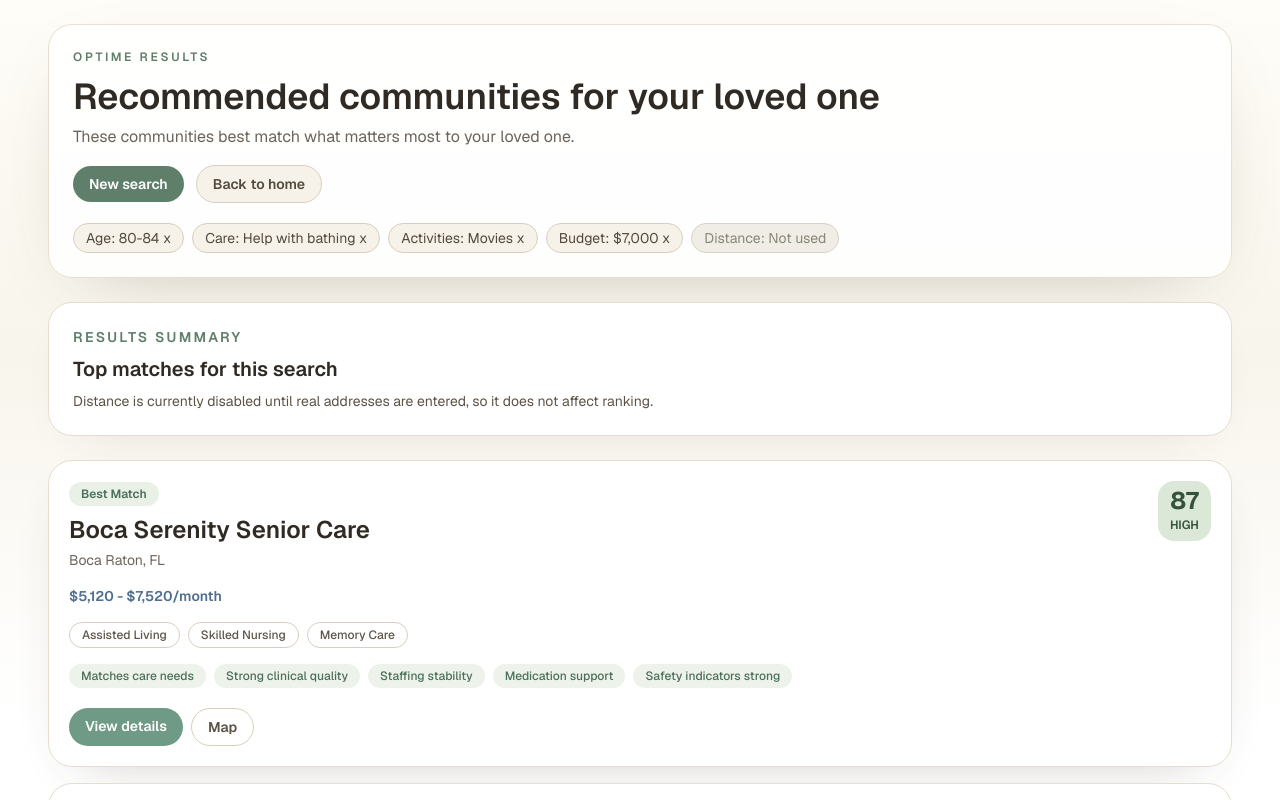
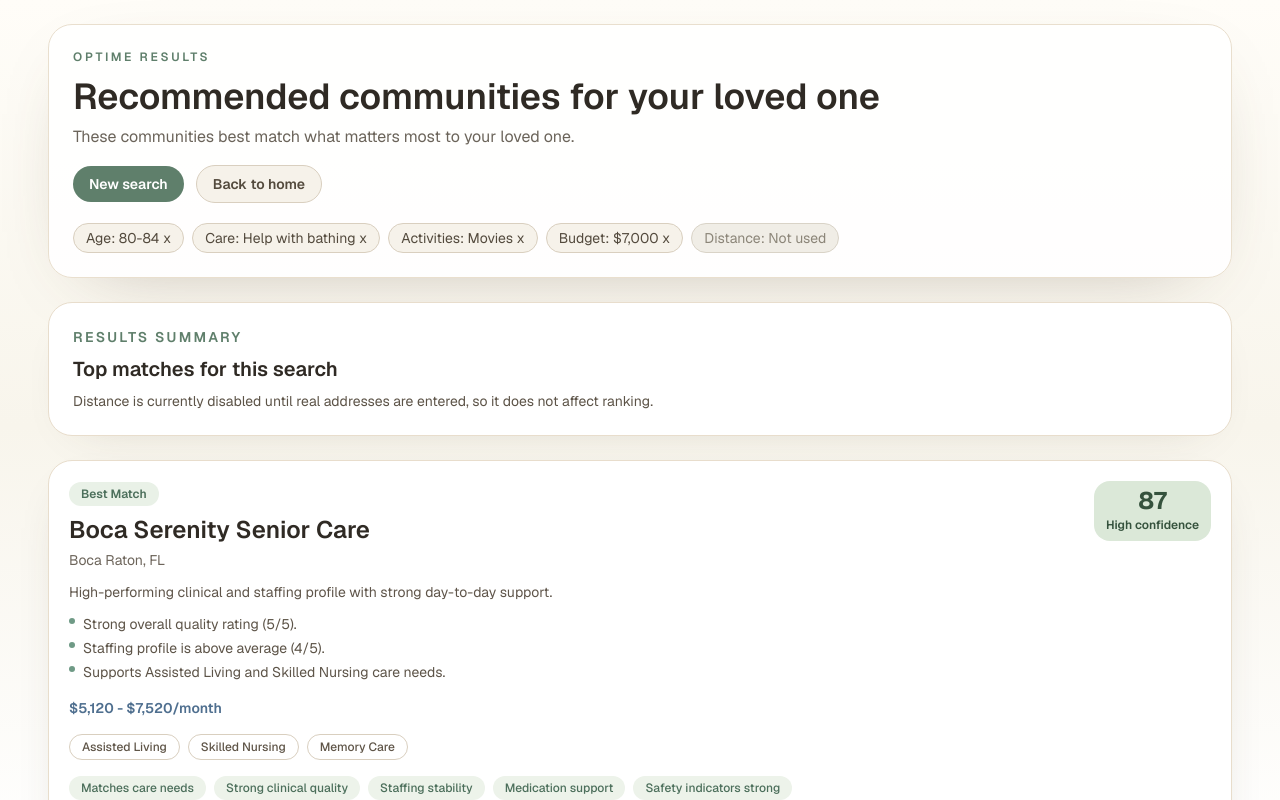
Before and after one commit to shaienglert/optime-nursing, a Next.js app in the folder frontend/: page /results in a window 1280 px wide. Shown: the top 800 px of the page. Built offline with nearby package versions, Linux system fonts and the light colour scheme; no server answers.

Commit message:
Improve recommendation card explanations and copy

```diff
--- a/frontend/src/app/results/results-page-client.tsx
+++ b/frontend/src/app/results/results-page-client.tsx
@@ -27,6 +27,39 @@ function highlightLabel(index: number): string {
   if (index === 1) return "Strong Alternative";
   if (index === 2) return "Good Alternative";
   return "Worth Considering";
+}
+
+function confidenceCopy(confidence: SearchFacility["matching_confidence"]): string {
+  if (confidence === "HIGH") return "High confidence";
+  if (confidence === "MEDIUM") return "Good confidence";
+  if (confidence === "LOW") return "Lower confidence";
+  return "Confidence building";
+}
+
+function buildExplanationPoints(facility: SearchFacility): string[] {
+  const points: string[] = [];
+
+  if ((facility.overall_rating ?? 0) >= 4) {
+    points.push(`Strong overall quality rating (${facility.overall_rating}/5).`);
+  }
+
+  if ((facility.staffing_rating ?? 0) >= 4) {
+    points.push(`Staffing profile is above average (${facility.staffing_rating}/5).`);
+  }
+
+  if (facility.careTypes.length > 0) {
+    points.push(`Supports ${facility.careTypes.slice(0, 2).join(" and ")} care needs.`);
+  }
+
+  if (facility.matchBadges.length > 0) {
+    points.push(`Key fit areas: ${facility.matchBadges.slice(0, 2).join(" and ")}.`);
+  }
+
+  if (points.length === 0) {
+    points.push("Balanced choice across quality, staffing, and safety signals.");
+  }
+
+  return points.slice(0, 3);
 }
 
 function hasRealAddressData(distanceProfile: ReturnType<typeof useQuestionnaire>["state"]["humanIntelligenceV2"]["distanceProfile"]): boolean {
@@ -169,9 +202,20 @@ export function ResultsPageClient() {
                     </div>
                     <div className={`rounded-2xl px-3 py-2 text-center ${scoreBadgeStyle(facility.optimeScore)}`}>
                       <p className="text-2xl font-bold leading-none">{facility.optimeScore}</p>
-                      <p className="mt-1 text-xs font-semibold">{facility.matching_confidence}</p>
+                      <p className="mt-1 text-xs font-semibold">{confidenceCopy(facility.matching_confidence)}</p>
                     </div>
                   </div>
+
+                  <p className="mt-3 text-sm text-[#5f554a]">{facility.shortExplanation}</p>
+
+                  <ul className="mt-3 space-y-1 text-sm text-[#5d5448]">
+                    {buildExplanationPoints(facility).map((point) => (
+                      <li key={`${facility.id}-${point}`} className="flex items-start gap-2">
+                        <span className="mt-1 h-1.5 w-1.5 rounded-full bg-[#6f9a86]" aria-hidden="true" />
+                        <span>{point}</span>
+                      </li>
+                    ))}
+                  </ul>
 
                   <p className="mt-4 text-sm font-semibold text-[#4f6f8f]">{facility.priceRange}</p>
 
@@ -219,6 +263,7 @@ export function ResultsPageClient() {
                       <article key={`compact-${facility.id}`} className="rounded-2xl border border-[#e8ddcc] bg-white p-4 shadow-[0_10px_30px_-24px_rgba(69,58,43,0.45)]">
                         <h3 className="text-lg font-semibold text-[#2f2a24]">{facility.name}</h3>
                         <p className="mt-1 text-sm text-[#6d655b]">{facility.city}, {facility.state}</p>
+                        <p className="mt-2 text-sm text-[#5f554a]">{facility.shortExplanation}</p>
                         <p className="mt-2 text-sm text-[#4f6f8f]">{facility.priceRange}</p>
                         <div className="mt-3 flex flex-wrap gap-2">
                           {facility.matchBadges.slice(0, 3).map((badge) => (
--- a/frontend/src/lib/api.ts
+++ b/frontend/src/lib/api.ts
@@ -246,6 +246,26 @@ function scoreLabel(score: number): string {
   return "Consider Match";
 }
 
+function buildShortExplanation(facility: BackendFacility): string {
+  const quality = Math.round(facility.medical_quality_score ?? 0);
+  const staffing = Math.round(facility.staffing_score ?? 0);
+  const safety = Math.round(facility.safety_score ?? 0);
+
+  if (quality >= 85 && staffing >= 80) {
+    return "High-performing clinical and staffing profile with strong day-to-day support.";
+  }
+
+  if (safety >= 80) {
+    return "Safety and inspection indicators are strong for a more stable care environment.";
+  }
+
+  if ((facility.quality_rating ?? 0) >= 4 || (facility.overall_rating ?? 0) >= 4) {
+    return "Solid CMS-aligned quality performance with balanced medical and support signals.";
+  }
+
+  return "Balanced option for families looking for practical care support at this budget range.";
+}
+
 function normalizeSearchText(value: string): string {
   return value.normalize("NFKC").toLowerCase().trim();
 }
@@ -349,7 +369,7 @@ function toSearchFacility(facility: BackendFacility): SearchFacility {
     imageUrl: gallery[0],
     optimeScore,
     matchLabel: scoreLabel(optimeScore),
-    shortExplanation: "Recommendation derived from production CMS and inspection-based scoring.",
+    shortExplanation: buildShortExplanation(facility),
     priceRange: makePriceRange(facility),
     careTypes: makeCareTypes(facility),
     matchBadges: makeBadges(facility),
```
